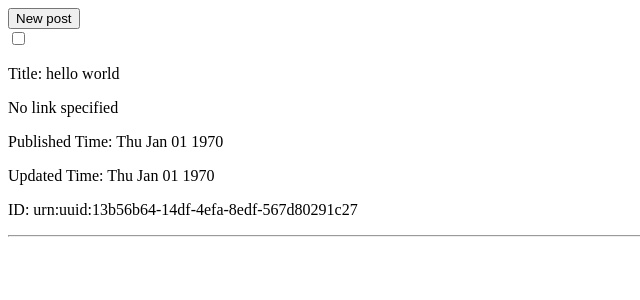
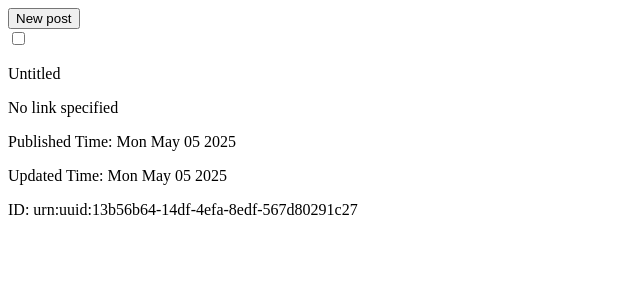
Before and after one commit to jaymehta-g/feedbuilder, a Vue app in the folder feedbuilder/: page / in a window 1280 px wide. Both pictures are taken after a click on the button "New post". Shown: the top 300 px of the page, without its empty margins (0-640 px from the left). Built offline with nearby package versions, Linux system fonts and the light colour scheme.

Commit message:
lines right

```diff
--- a/feedbuilder/src/App.vue
+++ b/feedbuilder/src/App.vue
@@ -9,10 +9,10 @@ const data = ref([
 let key = 0
 function addEntry() {
   data.value.push({
-    title: "hello world",
+    title: "",
     link: "",
-    published: 0,
-    updated: 0,
+    published: Date.now(),
+    updated: Date.now(),
     id: "",
     key: key++,
   })
--- a/feedbuilder/src/components/Entry.vue
+++ b/feedbuilder/src/components/Entry.vue
@@ -57,4 +57,10 @@ const deleteEntry = inject(deleteEntryKey)
 .hori > * {
     display: inline-block
 }
+hr {
+    visibility: hidden;
+}
+div ~ div hr {
+    visibility: visible;
+}
 </style>
```
